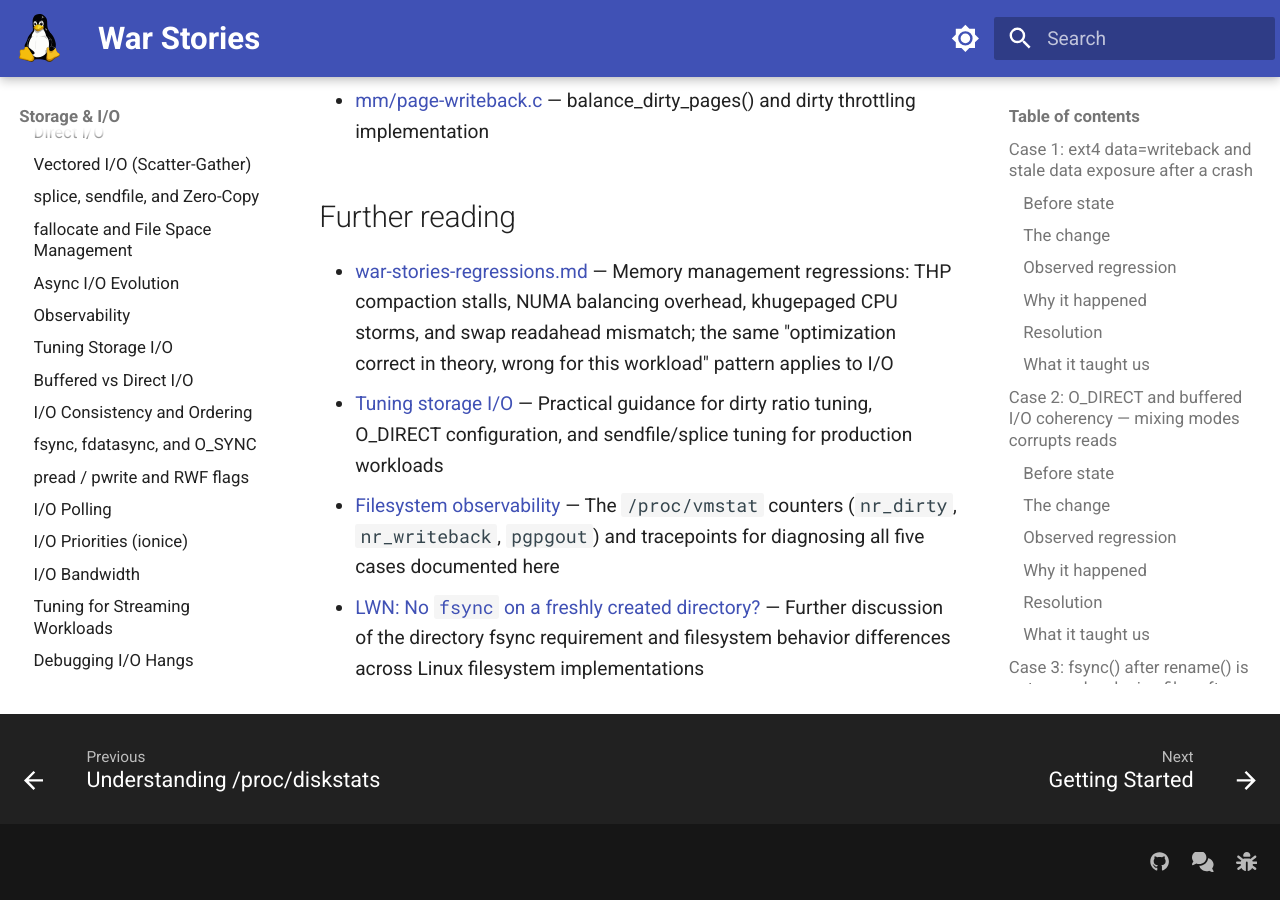
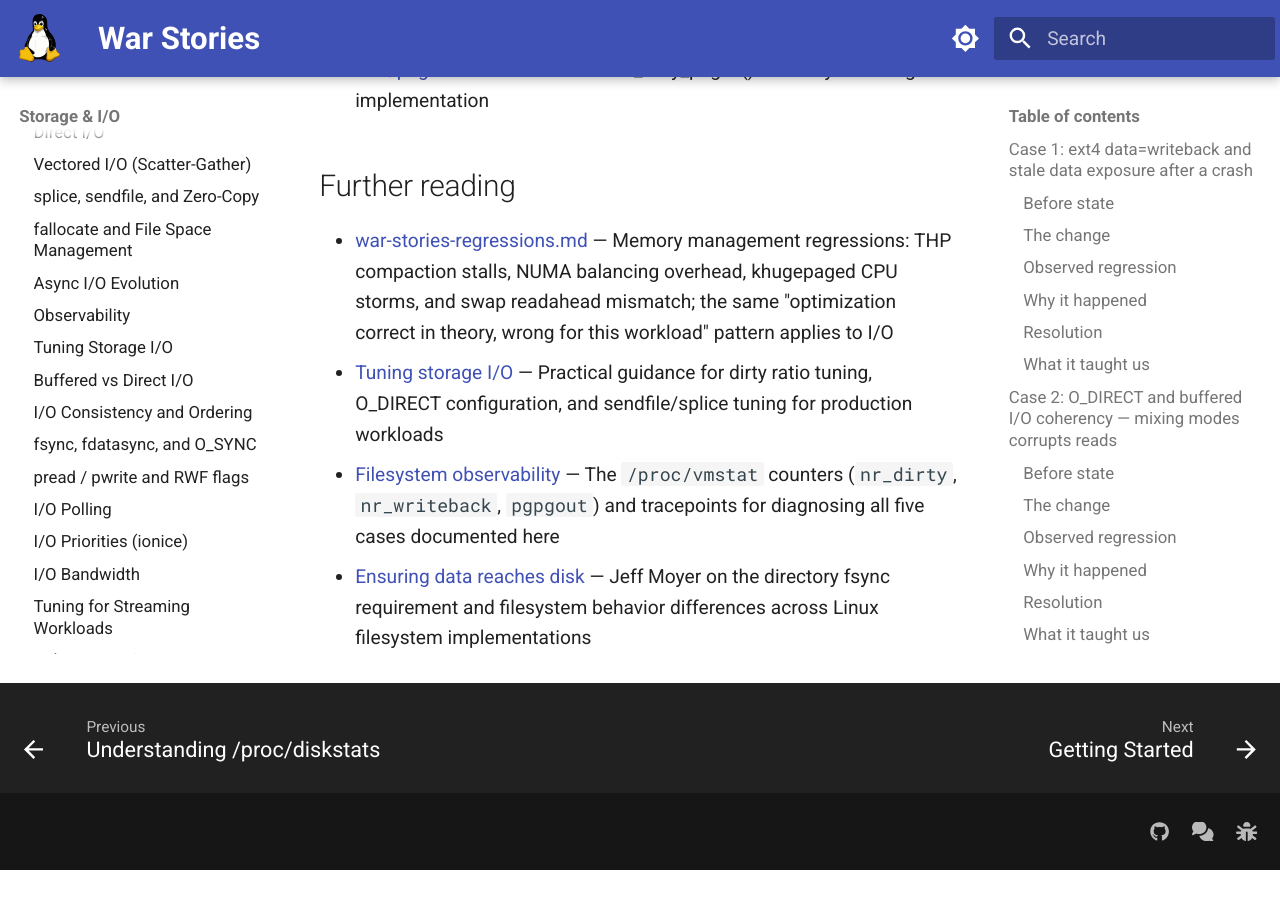
Before and after one commit to laveeshb/linux-kernel-internals, an MkDocs documentation site: the page built from docs/io/war-stories.md, in a window 1280 px wide and 900 px high, scrolled down 28817 px. Built offline with MkDocs 1.6.1 and Material for MkDocs 9.7.7, drawn with Linux system fonts in a browser that asks for light colours; after the commit the page ends 29687 px from its top, so only the background shows below that; some of the changed text lies outside the part shown.

```diff
--- a/docs/io/war-stories.md
+++ b/docs/io/war-stories.md
@@ -628,7 +628,7 @@ A second theme is **coherency across abstraction boundaries**: the page cache is
 - [LWN: Flushing out pdflush](https://lwn.net/Articles/326552/) — Background on writeback thread design leading to the dirty throttling rework
 - [LWN: When writeback goes wrong](https://lwn.net/Articles/384093/) — Dirty throttling and BDI writeback problems
 - [LWN: No-I/O dirty throttling](https://lwn.net/Articles/456904/) — Fengguang Wu's dirty throttling improvements in v3.1
-- [LWN: Ext4 breaking the promise of data=ordered?](https://lwn.net/Articles/326524/) — ext4 journaling modes and their crash semantics
+- [ext4 and data loss](https://lwn.net/Articles/322823/) — ext4 journaling modes and their crash semantics
 - [Kernel docs: ext4](https://docs.kernel.org/filesystems/ext4/index.html) — Official ext4 documentation including journaling mode descriptions
 - [open(2) man page](https://man7.org/linux/man-pages/man2/open.2.html) — O_DIRECT documentation including the mixed-mode coherency warning
 - [fsync(2) man page](https://man7.org/linux/man-pages/man2/fsync.2.html) — fsync semantics and the note on directory syncing
@@ -645,4 +645,4 @@ A second theme is **coherency across abstraction boundaries**: the page cache is
 - [war-stories-regressions.md](../mm/war-stories-regressions.md) — Memory management regressions: THP compaction stalls, NUMA balancing overhead, khugepaged CPU storms, and swap readahead mismatch; the same "optimization correct in theory, wrong for this workload" pattern applies to I/O
 - [Tuning storage I/O](tuning-storage.md) — Practical guidance for dirty ratio tuning, O_DIRECT configuration, and sendfile/splice tuning for production workloads
 - [Filesystem observability](observability.md) — The `/proc/vmstat` counters (`nr_dirty`, `nr_writeback`, `pgpgout`) and tracepoints for diagnosing all five cases documented here
-- [LWN: No `fsync` on a freshly created directory?](https://lwn.net/Articles/457671/) — Further discussion of the directory fsync requirement and filesystem behavior differences across Linux filesystem implementations
+- [Ensuring data reaches disk](https://lwn.net/Articles/457667/) — Jeff Moyer on the directory fsync requirement and filesystem behavior differences across Linux filesystem implementations
```
Also changed, not shown: docs/io/README.md (+1 -1 lines), docs/io/life-of-a-write.md (+1 -1 lines), docs/io/observability.md (+1 -1 lines).
